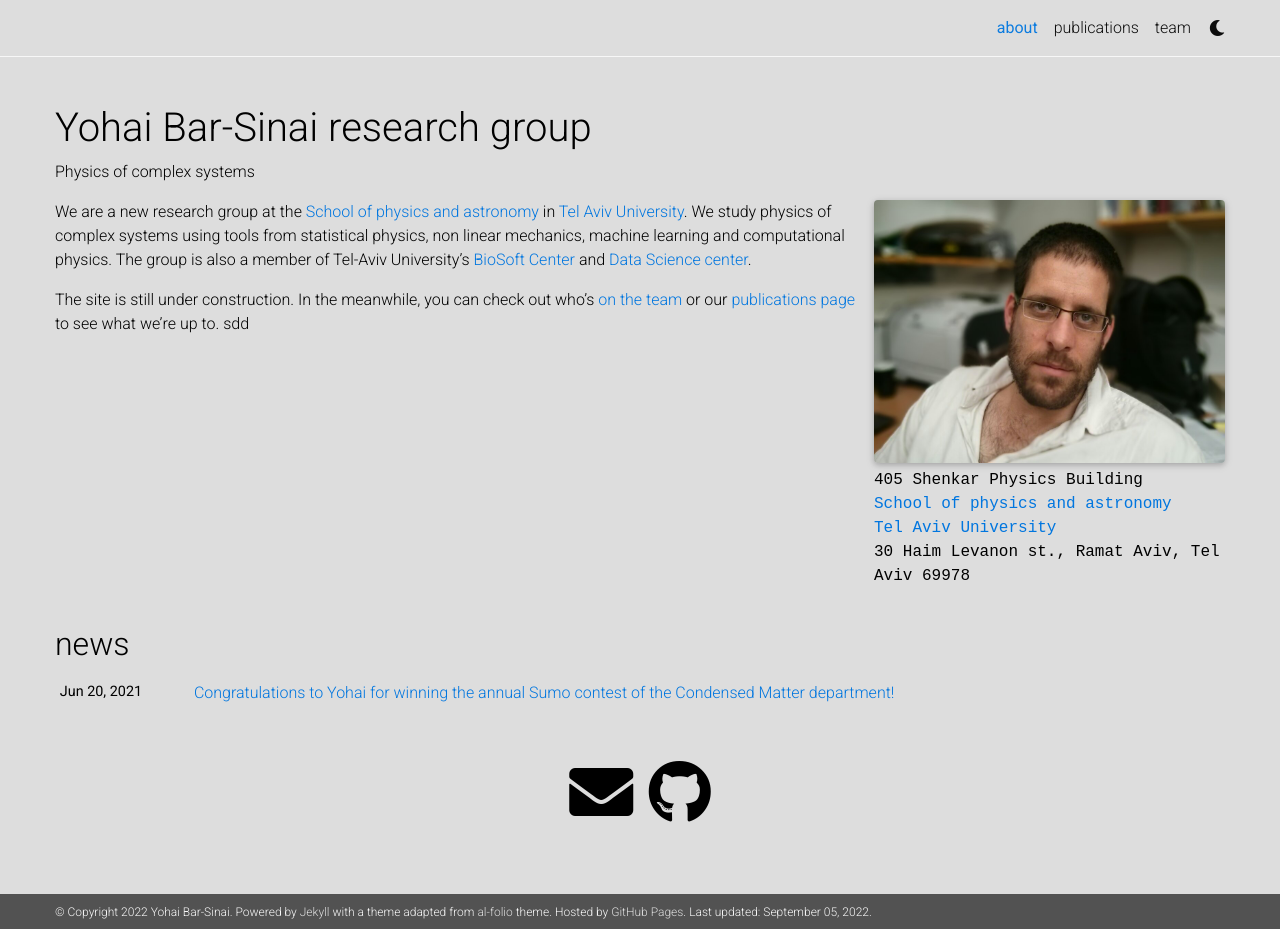
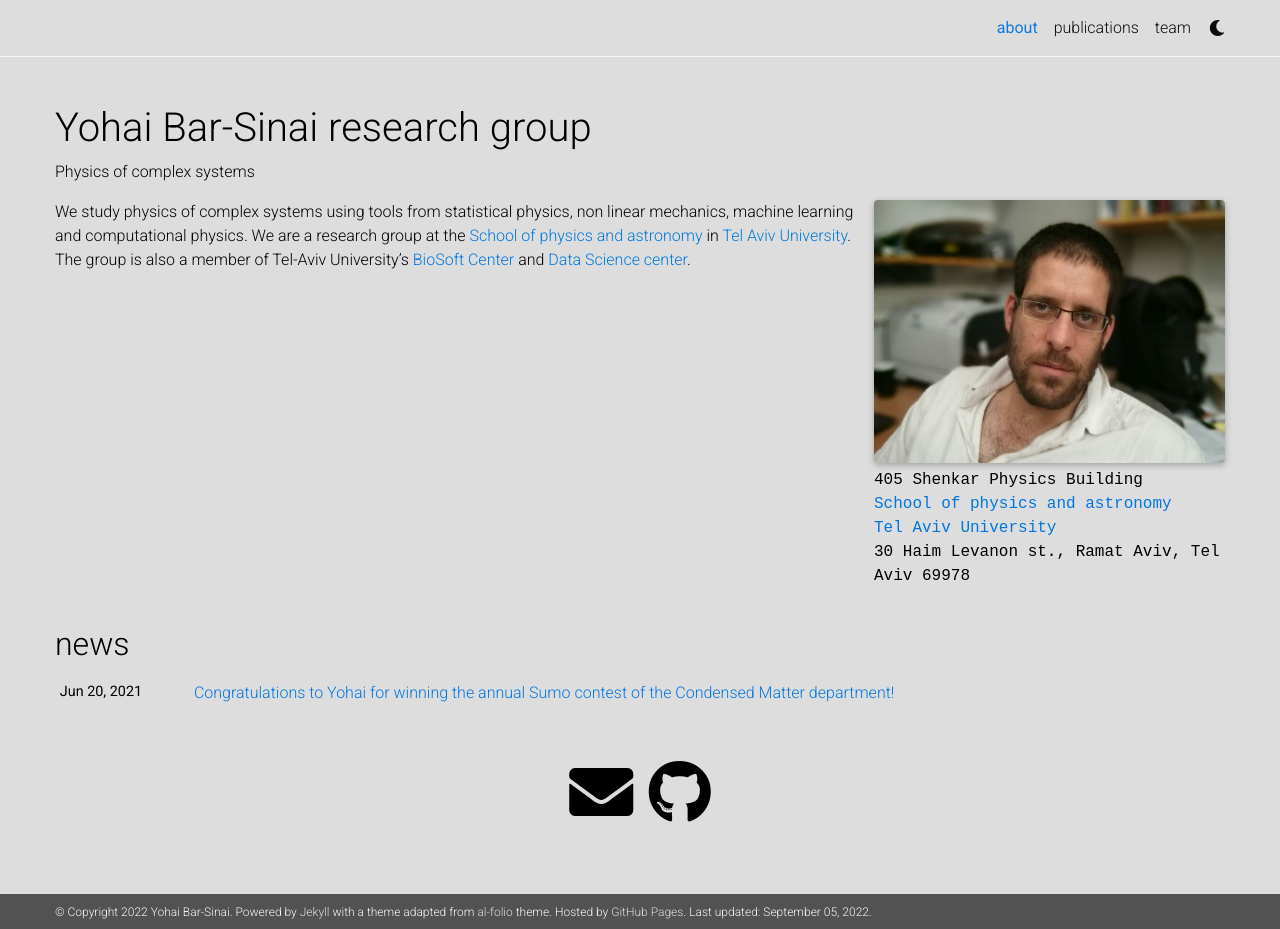
Before and after one commit to yohai/old_jekyll_website, a Jekyll site: the page built from _pages/about.md, in a window 1280 px wide and 929 px high. Built offline with Jekyll 4.4.1, drawn with Linux system fonts in a browser that asks for light colours; nearby versions of some CDN libraries; comment, search, counter and statistics services are not loaded; a style sheet for code colours, icons or effects is not loaded.

Commit message:
small fix in about

```diff
--- a/_pages/about.md
+++ b/_pages/about.md
@@ -18,9 +18,8 @@
 social: true  # includes social icons at the bottom of the page
 ---
 
-We are a new research group at the [School of physics and astronomy](https://physics.tau.ac.il) in [Tel Aviv University](https://www.tau.ac.il). We study physics of complex systems using tools from statistical physics, non linear mechanics, machine learning and computational physics. The group is also a member of Tel-Aviv University's [BioSoft Center](https://www.biosoft.sites.tau.ac.il/) and [Data Science center](https://datascience.tau.ac.il/).
+We study physics of complex systems using tools from statistical physics, non linear mechanics, machine learning and computational physics. We are a research group at the [School of physics and astronomy](https://physics.tau.ac.il) in [Tel Aviv University](https://www.tau.ac.il).  The group is also a member of Tel-Aviv University's [BioSoft Center](https://www.biosoft.sites.tau.ac.il/) and [Data Science center](https://datascience.tau.ac.il/).
 
-The site is still under construction. In the meanwhile, you can check out who's [on the team](./group) or our [publications page](./publications) to see what we're up to. sdd
 
 <!-- Link to your social media connections, too. This theme is set up to use [Font Awesome icons](http://fortawesome.github.io/Font-Awesome/){:target="\_blank"} and [Academicons](https://jpswalsh.github.io/academicons/){:target="\_blank"}, like the ones below. Add your Facebook, Twitter, LinkedIn, Google Scholar, or just disable all of them.
  -->
```
